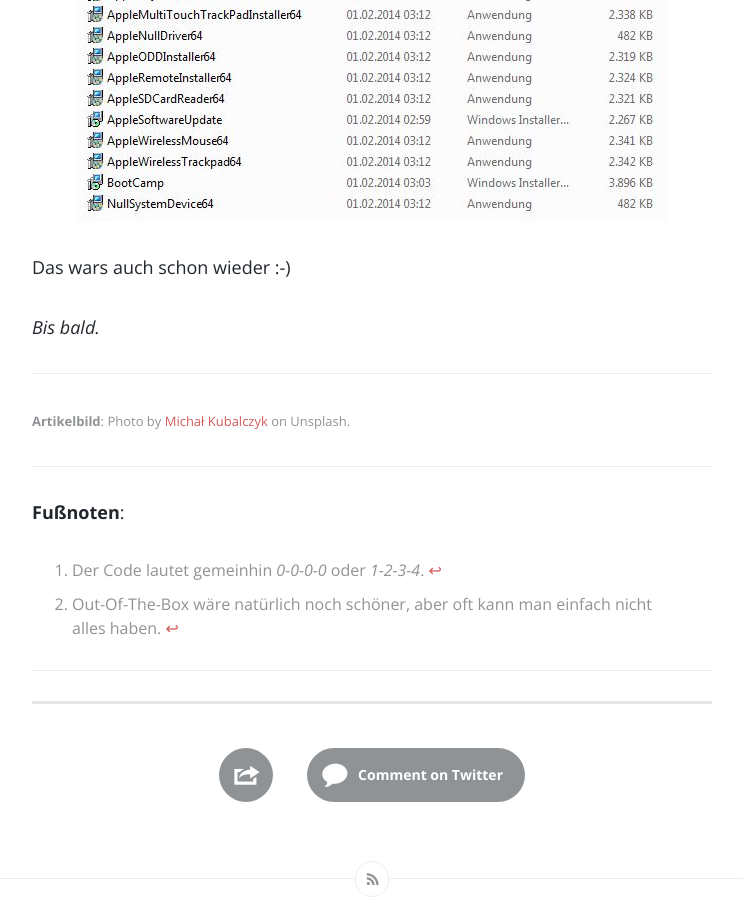
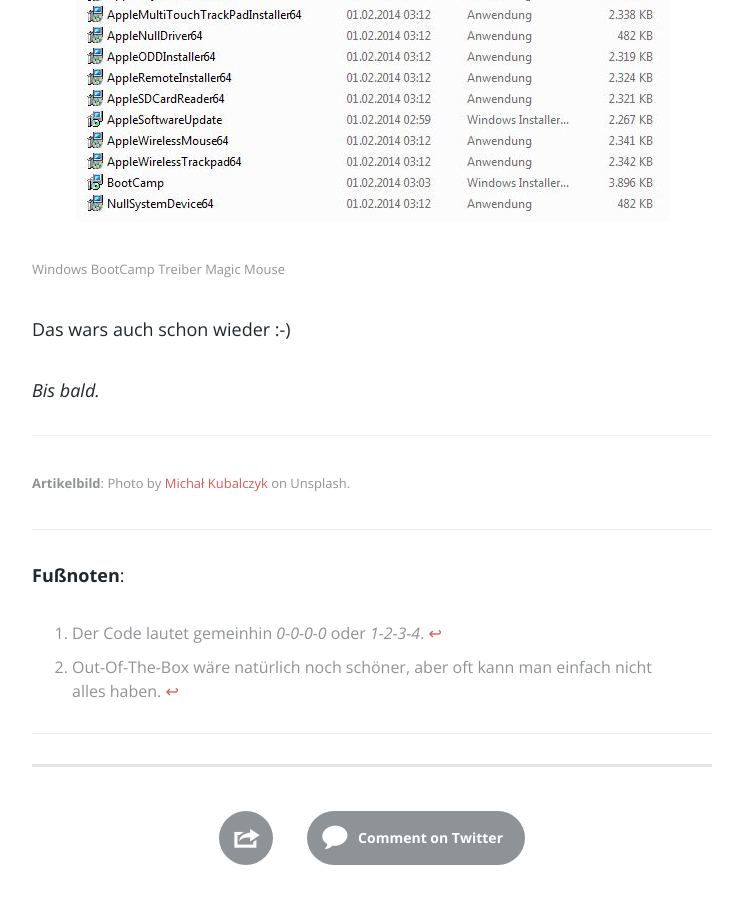
Before and after one commit to thafaker/apfelhammer.de, a Jekyll site: the page built from _posts/2019-02-21-Windows-10-Magic.Mouse.markdown, in a window 1280 px wide and 900 px high, scrolled down 1554 px. Shown: the whole window, without its empty margins (268-1011 px from the left). Built offline with Jekyll 4.4.1, drawn with Linux system fonts in a browser that asks for light colours; comment, search, counter and statistics services are not loaded.

Commit message:
Update from Forestry.io thafaker@gmx.net updated _posts/2019-02-21-Windows-10-Magic.Mouse.markdown

```diff
--- a/_posts/2019-02-21-Windows-10-Magic.Mouse.markdown
+++ b/_posts/2019-02-21-Windows-10-Magic.Mouse.markdown
@@ -23,7 +23,7 @@
 3. Öffnet das entpackte Archiv und wechselt in dem Pfad <code>\BootCamp5.1.5621\BootCamp\Drivers\Apple</code> und installiert folgende Datei: <code>AppleWirelessMouse64.exe</code>
 4. Deaktiviert die Maus, aktiviert sie wieder und schon sollte die Scrollfunktion zur Verfügung stehen.
 
-![Windows BootCamp Treiber Magic Mouse](/assets/2019/02/treiber.JPG)
+![Windows BootCamp Treiber Magic Mouse](/assets/2019/02/treiber.JPG)<small>Windows BootCamp Treiber Magic Mouse</small>
 
 Das wars auch schon wieder :-)
 
```
